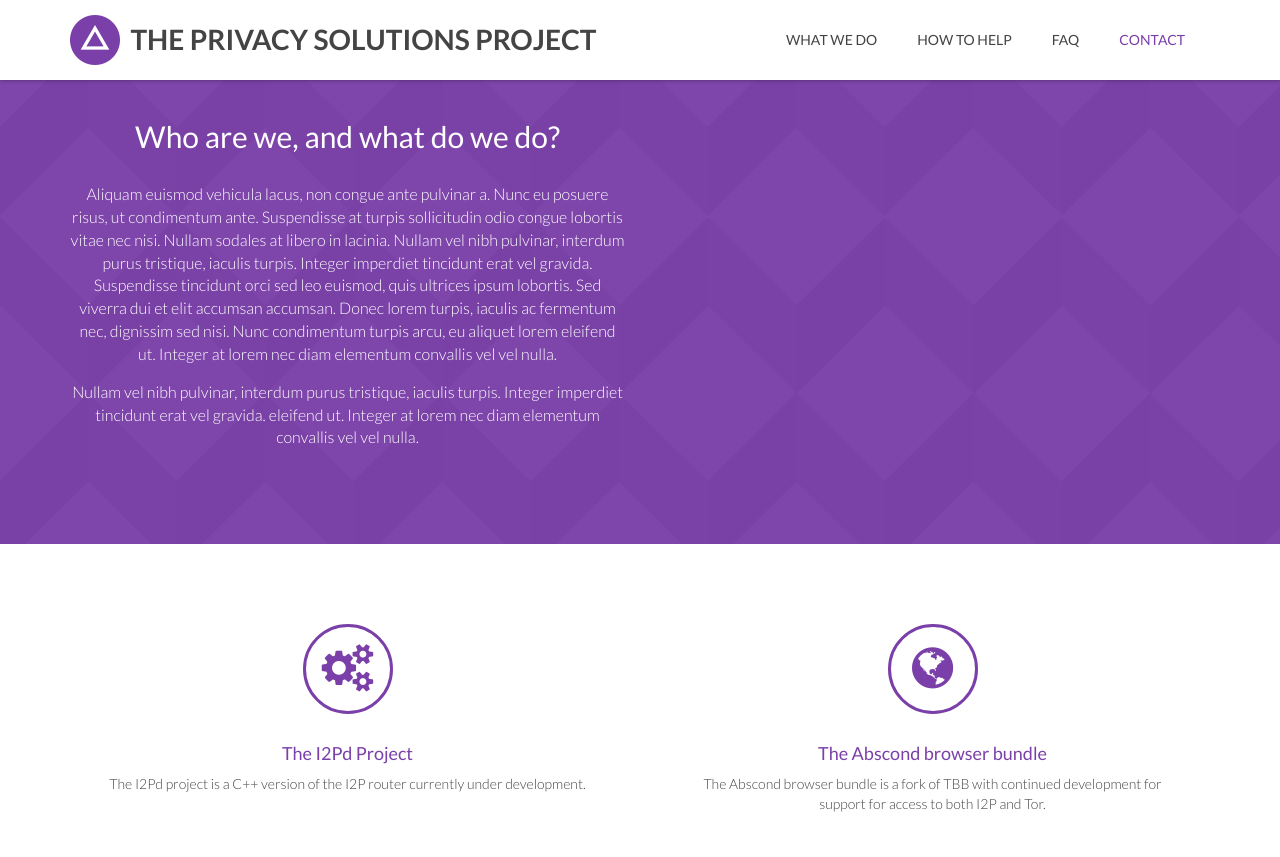
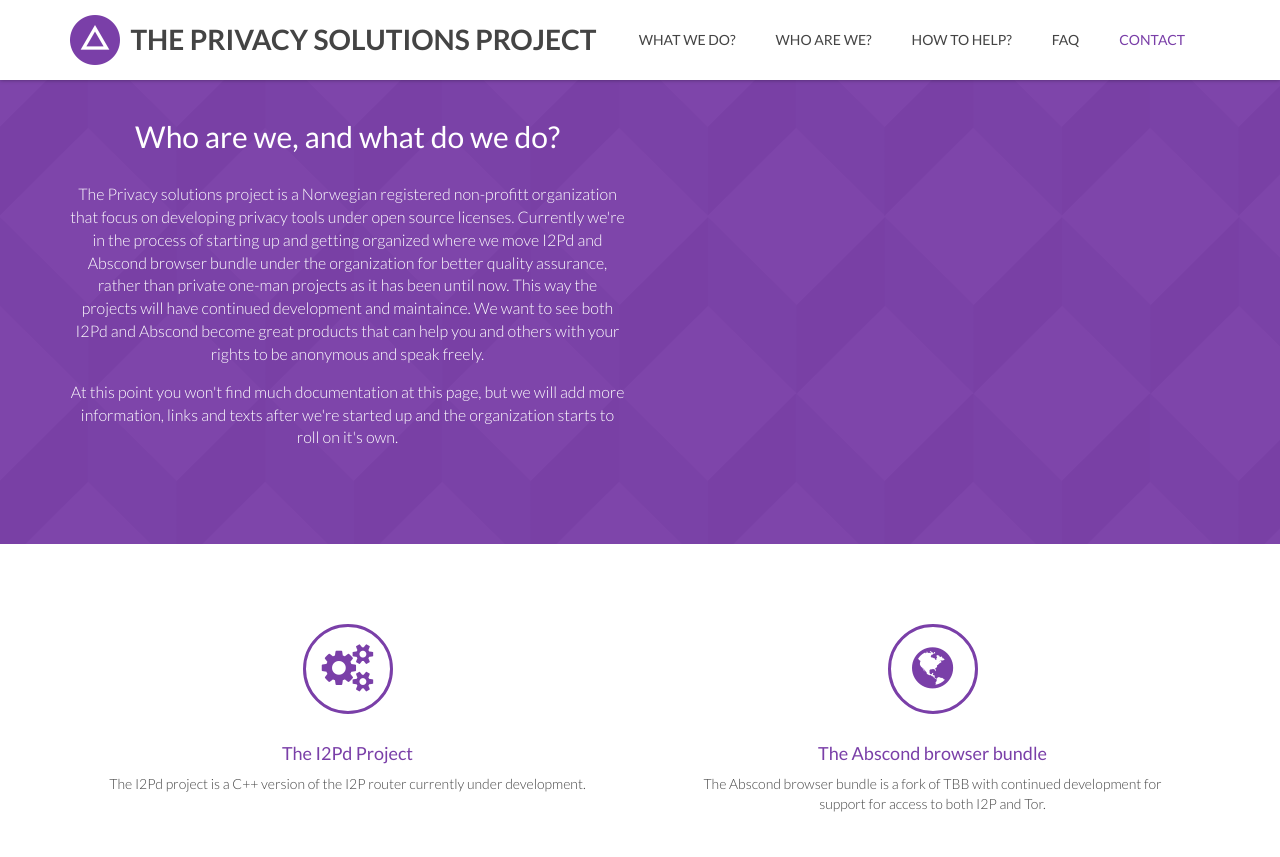
Before and after one commit to PrivacySolutions/privacysolutions.no_web, a plain HTML site: page index.html in a window 1280 px wide. Shown: the top 857 px of the page. Drawn offline with Linux system fonts and the light colour scheme.

Commit message:
Adding small description.

```diff
--- a/index.html
+++ b/index.html
@@ -50,8 +50,9 @@
                 <div class="navbar-collapse collapse" id="navbar-collapse">
                     <ul class="nav navbar-nav">
                         <li class="active nav-item sr-only"><a class="scrollto" href="#promo">Home</a></li>
-                        <li class="nav-item"><a class="scrollto" href="#features">What we do</a></li>
-                        <li class="nav-item"><a class="scrollto" href="#how">How to help</a></li>
+                        <li class="nav-item"><a class="scrollto" href="#features">What we do?</a></li>
+                        <li class="nav-item"><a class="scrollto" href="#team">Who are we?</a></li>
+                        <li class="nav-item"><a class="scrollto" href="#how">How to help?</a></li>
                         <li class="nav-item"><a class="scrollto" href="#faq">FAQ</a></li>
                         <li class="nav-item last"><a class="scrollto" href="#contact">Contact</a></li>
                     </ul><!--//nav-->
@@ -66,8 +67,8 @@
             <div class="row">
                 <div class="content col-md-6 col-sm-6 col-xs-12 text-center">
                     <h2 class="title">Who are we, and what do we do?</h2>
-                    <p>Aliquam euismod vehicula lacus, non congue ante pulvinar a. Nunc eu posuere risus, ut condimentum ante. Suspendisse at turpis sollicitudin odio congue lobortis vitae nec nisi. Nullam sodales at libero in lacinia. Nullam vel nibh pulvinar, interdum purus tristique, iaculis turpis. Integer imperdiet tincidunt erat vel gravida. Suspendisse tincidunt orci sed leo euismod, quis ultrices ipsum lobortis. Sed viverra dui et elit accumsan accumsan. Donec lorem turpis, iaculis ac fermentum nec, dignissim sed nisi. Nunc condimentum turpis arcu, eu aliquet lorem eleifend ut. Integer at lorem nec diam elementum convallis vel vel nulla.</p>
-                    <p>Nullam vel nibh pulvinar, interdum purus tristique, iaculis turpis. Integer imperdiet tincidunt erat vel gravida. eleifend ut. Integer at lorem nec diam elementum convallis vel vel nulla.</p>
+                    <p>The Privacy solutions project is a Norwegian registered non-profitt organization that focus on developing privacy tools under open source licenses. Currently we're in the process of starting up and getting organized where we move I2Pd and Abscond browser bundle under the organization for better quality assurance, rather than private one-man projects as it has been until now. This way the projects will have continued development and maintaince. We want to see both I2Pd and Abscond become great products that can help you and others with your rights to be anonymous and speak freely.</p>
+                    <p>At this point you won't find much documentation at this page, but we will add more information, links and texts after we're started up and the organization starts to roll on it's own.</p>
                 </div><!--//content-->
             </div><!--//row-->
         </div><!--//container-->
@@ -82,7 +83,7 @@
                         <i class="fa fa-cogs"></i>
                     </div><!--//icon-->
                     <div class="content">
-                        <h3 class="title">The I2Pd Project</h3>
+                        <h3 class="title"><a href="https://github.com/PrivacySolutions/i2pd" target="_blank">The I2Pd Project</a></h3>
                         <p>The I2Pd project is a C++ version of the I2P router currently under development.</p>
                     </div><!--//content-->
                 </div><!--//item-->
@@ -91,7 +92,7 @@
                         <i class="fa fa-globe"></i>
                     </div><!--//icon-->
                     <div class="content">
-                        <h3 class="title">The Abscond browser bundle</h3>
+                        <h3 class="title"><a href="https://hideme.today" target="_blank">The Abscond browser bundle</a></h3>
                         <p>The Abscond browser bundle is a fork of TBB with continued development for support for access to both I2P and Tor.</p>
                     </div><!--//content-->
                 </div><!--//item-->
@@ -169,8 +170,8 @@
     </section><!--//how-->
 
 
-    <!-- ******STORY****** -->
-<section id="story" class="story section has-pattern">
+    <!-- ******TEAM****** -->
+<section id="team" class="story section has-pattern">
     <div class="container">
         <div class="row">
             <h2 class="title text-center">The people behind it</h2>
```
